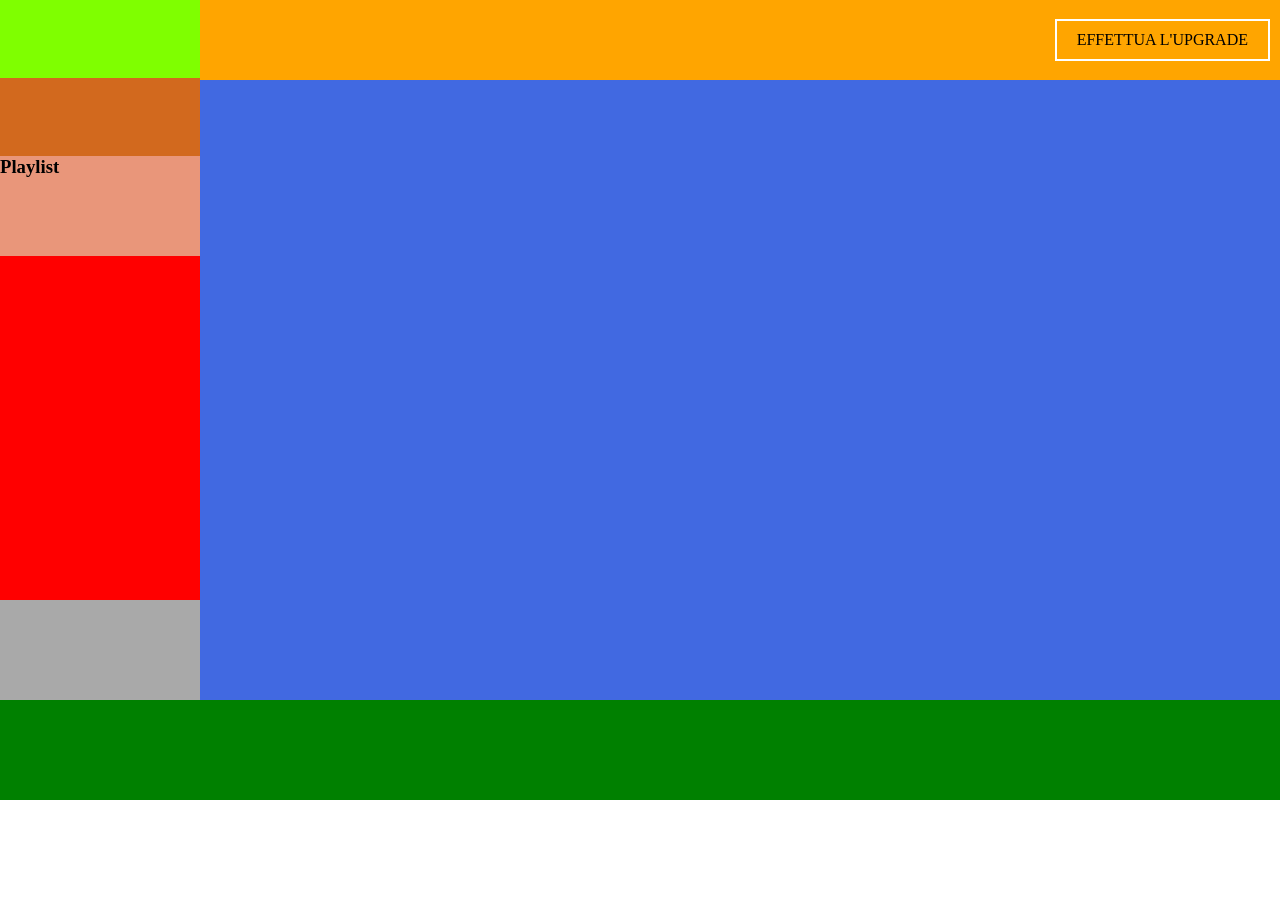
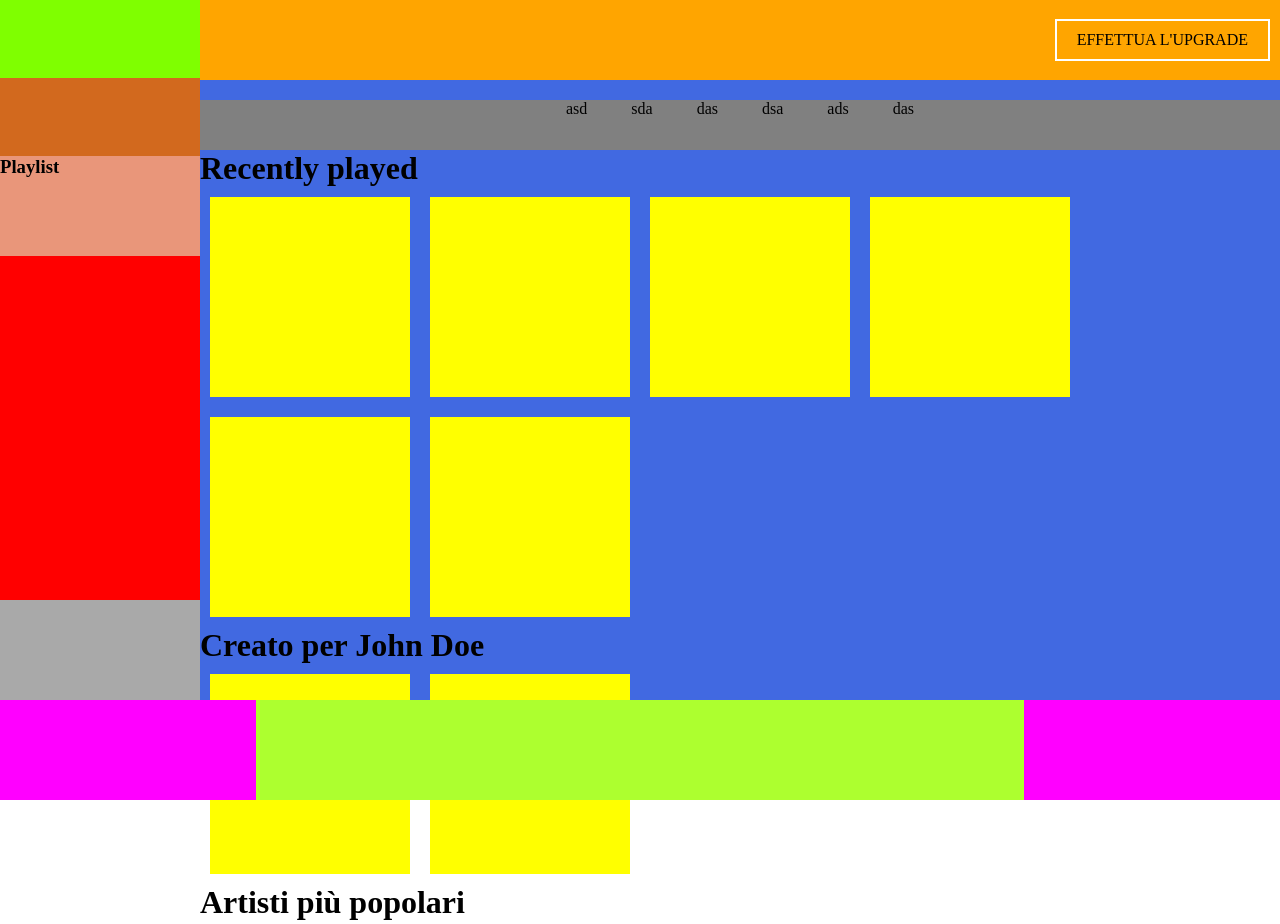
Before and after one commit to Cezar2001/html-css-spotifyweb, a plain HTML site: page index.html in a window 1280 px wide. Shown: the top 924 px of the page. Before the commit the page ends 800 px from the top, so only its background shows below. Drawn offline with Linux system fonts and the light colour scheme.

Commit message:
fine struttura

```diff
--- a/css/style.css
+++ b/css/style.css
@@ -87,3 +87,48 @@ footer{
     padding: 10px 20px;
     border: 2px white solid;
 }
+
+.nav-main{
+    width: 100%;
+    height: 50px;
+    margin-top: 100px;
+    background-color: grey;
+    text-align: center;
+    vertical-align: middle;
+}
+
+.nav-main > ul li{
+    display: inline-block;
+    padding: 0 20px;
+}
+
+.row::after{
+    content: "";
+    display: table;
+    clear: both;
+}
+
+.album{
+    float: left;
+    width: 200px;
+    height: 200px;
+    background-color: yellow;
+    margin: 10px;
+}
+
+/* footer */
+
+.nav{
+    height: 100%;
+    float: left;
+}
+
+.nav-left, .nav-right{
+    width: 20%;
+    background-color: fuchsia;
+}
+
+.nav-center{
+    width: 60%;
+    background-color: greenyellow ;
+}
--- a/index.html
+++ b/index.html
@@ -42,21 +42,58 @@
             </div>
 
             <div class="nav-main">
-
+                <ul>
+                    <li>asd</li>
+                    <li>sda</li>
+                    <li>das</li>
+                    <li>dsa</li>
+                    <li>ads</li>
+                    <li>das</li>
+                </ul>
             </div>
 
-            <div class="row"></div>
+            <h1>Recently played</h1>
 
-            <div class="row"></div>
+            <div class="row">
+                <div class="album"></div>
+                <div class="album"></div>
+                <div class="album"></div>
+                <div class="album"></div>
+                <div class="album"></div>
+                <div class="album"></div>
+            </div>
 
-            <div class="row"></div>
+            <h1>Creato per John Doe</h1>
 
+            <div class="row">
+                <div class="album"></div>
+                <div class="album"></div>
+            </div>
 
+            <h1>Artisti più popolari</h1>
+
+            <div class="row">
+                <div class="album"></div>
+                <div class="album"></div>
+            </div>
 
         </div>
 
     </div>
-        <footer></footer>
+
+        <!--------------------- footer ------------->
+        <footer>
+            <div class="nav nav-left"></div>
+
+
+            <div class="nav nav-center"></div>
+
+
+            <div class="nav nav-right"></div>
+
+
+
+        </footer>
 
 
 
```
